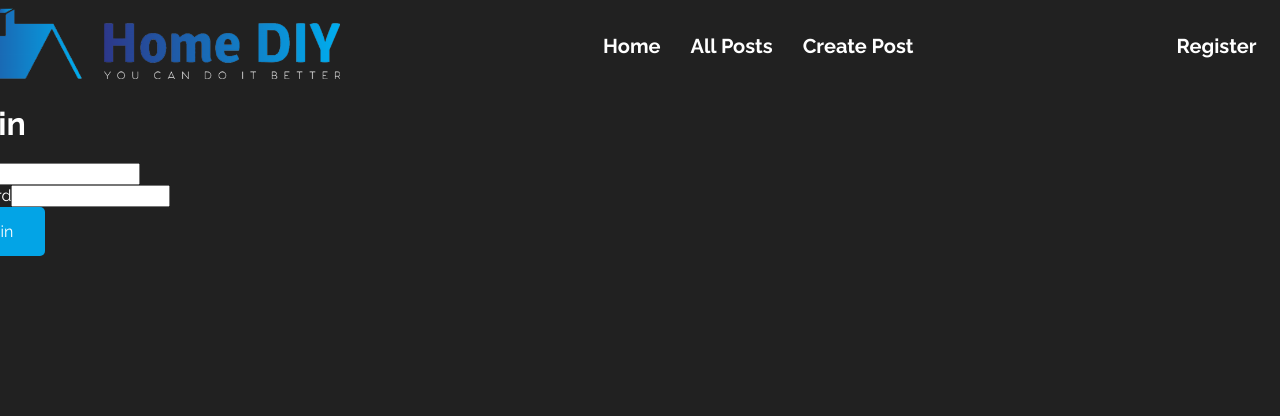
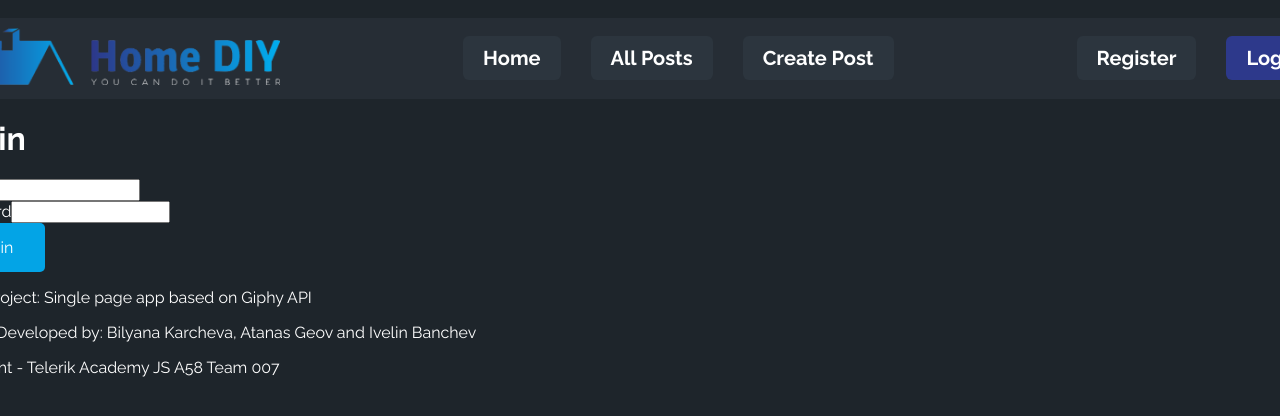
Before and after one commit to A58-JS-Team-07/web-project-2, a React (Vite) app: page /login in a window 1280 px wide. Shown: the top 416 px of the page. Built offline with nearby package versions, Linux system fonts and the light colour scheme; no server answers.

Commit message:
Header styling

```diff
--- a/src/App.jsx
+++ b/src/App.jsx
@@ -16,6 +16,7 @@ import Profile from "./views/Profile/Profile.jsx";
 import PostDetailed from "./views/Posts/PostDetailed.jsx";
 import { useAuthState } from "react-firebase-hooks/auth";
 import { auth } from "./config/firebase-config.js";
+import Footer from "./components/Footer/Footer.jsx";
 
 function App() {
   const [appState, setAppState] = useState({
@@ -109,7 +110,7 @@ function App() {
 
             <Route path="*" element={<h1>Not Found</h1>} />
           </Routes>
-          {/* <Footer /> */}
+          <Footer />
         </AppContext.Provider>
       </BrowserRouter>
     </>
--- a/src/components/Button/Button.css
+++ b/src/components/Button/Button.css
@@ -1,5 +1,5 @@
 .button {
-  background-color: #03a4e6;
+  background-color: var(--main);
   color: white;
   padding: 15px 32px;
   text-align: center;
@@ -10,5 +10,5 @@
 }
 
 .button:hover {
-  background-color: #2d398b;
+  background-color: var(--accent);
 }
--- a/src/components/Footer/Footer.jsx
+++ b/src/components/Footer/Footer.jsx
@@ -0,0 +1,13 @@
+export default function Footer() {
+  return (
+    <footer>
+      <div id="telerik-project-info">
+        <p>Team Project: Single page app based on Giphy API</p>
+        <p>
+          Project Developed by: Bilyana Karcheva, Atanas Geov and Ivelin Banchev
+        </p>
+      </div>
+      <p id="copyright">Copyright - Telerik Academy JS A58 Team 007</p>
+    </footer>
+  );
+}
--- a/src/components/Header/Header.css
+++ b/src/components/Header/Header.css
@@ -2,16 +2,27 @@
   display: flex;
   flex-direction: row;
   justify-content: space-between;
+  background-color: var(--bg-ldark);
+  margin-top: 10px;
+  padding: 10px 20px;
+  border-radius: 10px;
 }
 
-.header a {
+.header__navigation a, .header__login-profile a{
   color: #fff;
   text-decoration: none;
+  background-color: var(--bg-eldark);
+  padding: 10px 20px;
+  border-radius: 6px;
+  transition: 0.2s ease-in;
 }
 
-.header a.active {
-  text-decoration: underline;
-  text-underline-offset: 5px;
+.header__navigation a.active, .header__login-profile a.active {
+  background-color: var(--accent);
+}
+
+.header__navigation .header a:hover {
+  background-color: var(--main);
 }
 
 .header__navigation, .header__login-profile, .header__login-profile--login {
@@ -35,7 +46,20 @@
 
 .header__login-profile--profile span {
   font-size: 14px;
+  background: none;
 }
+
+.profile__dropdown a {
+  padding: 0;
+  background: none;
+}
+
+.profile__dropdown a.active {
+  background-color: #fff00000;
+  text-decoration: underline;
+  text-underline-offset: 4px;
+}
+
 
 
 .top-header {
--- a/src/components/Header/Header.jsx
+++ b/src/components/Header/Header.jsx
@@ -50,7 +50,7 @@ function Header() {
             src="/home-diy-logo-w.png"
             alt="Home DIY Logo"
             className="header__logo__image"
-            width="400px"
+            width="320px"
           />
         </div>
         <div className="header__navigation">
--- a/src/components/Header/Profile/ProfileDropdown.css
+++ b/src/components/Header/Profile/ProfileDropdown.css
@@ -1,8 +1,8 @@
 .profile__dropdown {
   position: absolute;
   top: 80px;
-  border: 1px solid #e5e5e5;
-  background-color: #333333;
+  border: 1px solid var(--white);
+  background-color: var(--bg-ldark);
   border-radius: 5px;
   padding: 15px 20px;
 }
@@ -15,9 +15,9 @@
   width: 20px;
   height: 20px;
   transform: rotate(45deg);
-  background-color: #333333;
-  border-left: 1px solid #e5e5e5;
-  border-top: 1px solid #e5e5e5;
+  background-color: var(--bg-ldark);
+  border-left: 1px solid var(--white);
+  border-top: 1px solid var(--white);
   }
 
 .profile__dropdown ul {
--- a/src/global.css
+++ b/src/global.css
@@ -2,8 +2,19 @@
   font-family: "Raleway", sans-serif;
 }
 
+/* Make color templates */
+:root {
+  --bg-dark: #1e252b;
+  --bg-ldark: #262d35;
+  --bg-eldark: #2c353e;
+  --white: #fff;
+  --accent: #2d398b;
+  --main: #03a4e6;
+
+}
+
 body {
-  background-color: #212121;
+  background-color: var(--bg-dark);
   color: #fff;
   display: flex;
   flex-direction: column;
```
